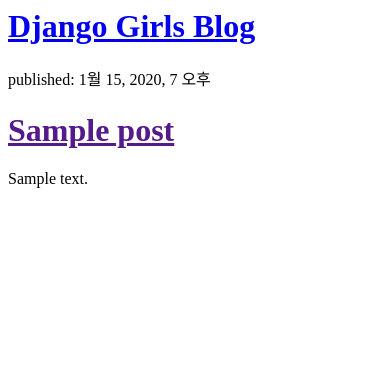
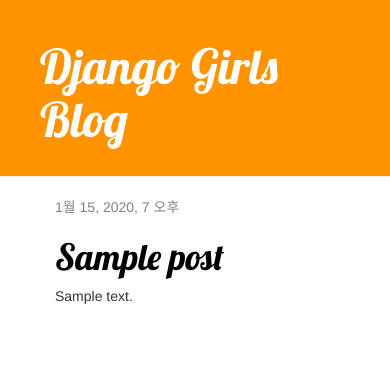
Before and after one commit to mono6/my-first-blog, a Django app: page / in a window 390 px wide. Shown: the top 375 px of the page. Run offline with Django 3.2, Linux system fonts and the light colour scheme; tables that the repository leaves empty hold one stand-in row (values such as "Sample post"); some libraries are stand-ins or nearby versions.

Commit message:
Added view and template for detailed blog post as well as CSS for the site.

```diff
--- /dev/null
+++ b/blog/static/css/blog.css
@@ -0,0 +1,46 @@
+.page-header {
+    background-color: #ff9400;
+    margin-top: 0;
+    padding: 20px 20px 20px 40px;
+}
+
+.page-header h1, .page-header h1 a, .page-header h1 a:visited, .page-header h1 a:active {
+    color: #ffffff;
+    font-size: 36pt;
+    text-decoration: none;
+}
+
+.content {
+    margin-left: 40px;
+}
+
+h1, h2, h3, h4 {
+    font-family: 'Lobster', cursive;
+}
+
+.date {
+    color: #828282;
+}
+
+.save {
+    float: right;
+}
+
+.post-form textarea, .post-form input {
+    width: 100%;
+}
+
+.top-menu, .top-menu:hover, .top-menu:visited {
+    color: #ffffff;
+    float: right;
+    font-size: 26pt;
+    margin-right: 20px;
+}
+
+.post {
+    margin-bottom: 70px;
+}
+
+.post h1 a, .post h1 a:visited {
+    color: #000000;
+}
--- /dev/null
+++ b/blog/templates/blog/base.html
@@ -0,0 +1,32 @@
+{% load static %}
+<html>
+  <head>
+    <title>Django Girls blog</title>
+    <link
+      rel="stylesheet"
+      href="//maxcdn.bootstrapcdn.com/bootstrap/3.2.0/css/bootstrap.min.css"
+    />
+    <link
+      rel="stylesheet"
+      href="//maxcdn.bootstrapcdn.com/bootstrap/3.2.0/css/bootstrap-theme.min.css"
+    />
+    <link
+      href="//fonts.googleapis.com/css?family=Lobster&subset=latin,latin-ext"
+      rel="stylesheet"
+      type="text/css"
+    />
+    <link rel="stylesheet" href="{% static 'css/blog.css' %}" />
+  </head>
+  <body>
+    <body>
+      <div class="page-header">
+        <h1><a href="/">Django Girls Blog</a></h1>
+      </div>
+      <div class="content container">
+        <div class="row">
+          <div class="col-md-8">{% block content %} {% endblock %}</div>
+        </div>
+      </div>
+    </body>
+  </body>
+</html>
--- a/blog/templates/blog/post_list.html
+++ b/blog/templates/blog/post_list.html
@@ -1,11 +1,8 @@
-<div>
-  <h1><a href="/">Django Girls Blog</a></h1>
-</div>
+{% extends 'blog/base.html' %} {% block content %} {% for post in posts %}
+<div class="post">
+  <div class="date">{{ post.published_date }}</div>
+  <h1><a href="{% url 'post_detail' pk=post.pk %}">{{ post.title }}</a></h1>
 
-{% for post in posts %}
-<div>
-  <p>published: {{ post.published_date }}</p>
-  <h1><a href="">{{ post.title }}</a></h1>
   <p>{{ post.text|linebreaksbr }}</p>
 </div>
-{% endfor %}
+{% endfor %} {% endblock %}
--- a/blog/urls.py
+++ b/blog/urls.py
@@ -3,5 +3,6 @@ from . import views
 
 
 urlpatterns = [
-    path('', views.post_list, name='post_list')
+    path('', views.post_list, name='post_list'),
+    path('post/<int:pk>/', views.post_detail, name='post_detail'),
 ]
--- a/blog/views.py
+++ b/blog/views.py
@@ -1,4 +1,4 @@
-from django.shortcuts import render
+from django.shortcuts import render, get_object_or_404
 from django.utils import timezone
 from .models import Post
 
@@ -10,3 +10,8 @@ def post_list(request):
     posts = Post.objects.filter(published_date__lte=timezone.now()
                                 ).order_by('published_date')
     return render(request, 'blog/post_list.html', {'posts': posts})
+
+
+def post_detail(request, pk):
+    post = get_object_or_404(Post, pk=pk)
+    return render(request, 'blog/post_detail.html', {'post': post})
```
Also changed, not shown: blog/templates/blog/post_detail.html (added, +9 -0 lines).
